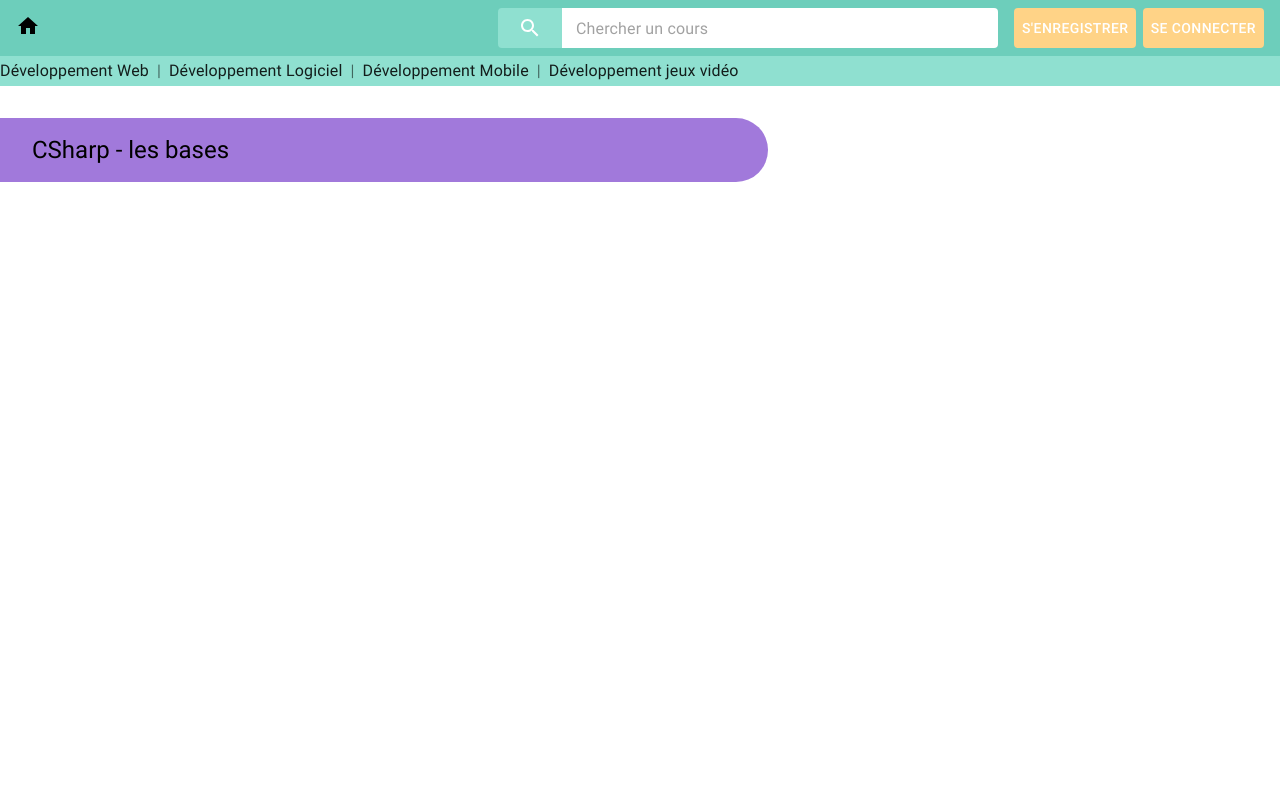
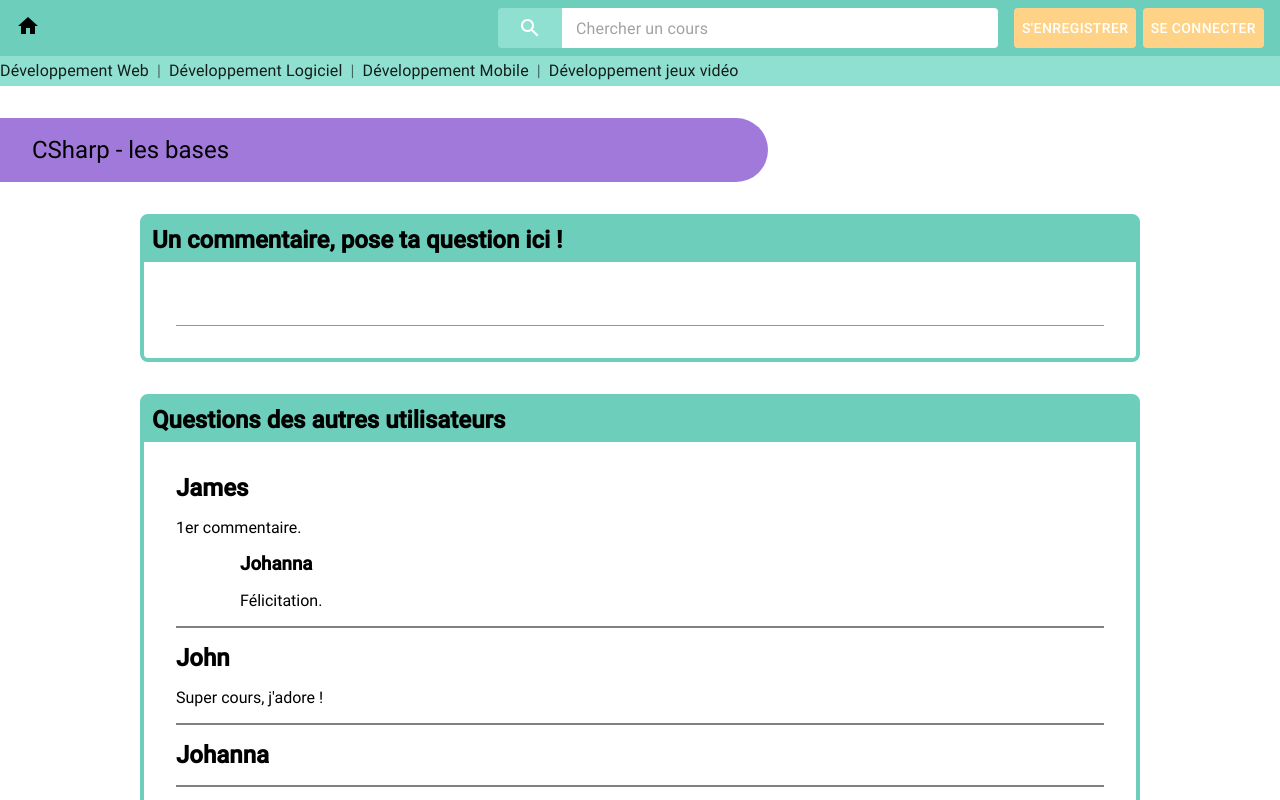
Before and after one commit to arkozor/courses-viewer-app, a Next.js app: page /course in a window 1280 px wide. Shown: the top 800 px of the page. Built offline with nearby package versions, Linux system fonts and the light colour scheme.

Commit message:
Add comments component

```diff
--- /dev/null
+++ b/components/CourseComments/index.tsx
@@ -0,0 +1,71 @@
+import { Input } from '@material-ui/core'
+import React from 'react'
+import classes from './style.module.scss'
+
+const CourseComments = (props: { comments: any[] }): JSX.Element => {
+
+    let commentList = [
+        {
+            author: "James",
+            body: "1er commentaire.",
+            answers: [
+                {
+                    author: "Johanna",
+                    body: "Félicitation."
+                },
+            ]
+        },
+        {
+            author: "John",
+            body: "Super cours, j'adore !",
+        },
+        {
+            author: "Johanna",
+            body: "",
+        },
+        {
+            author: "Jackie",
+            body: "khoezihaojdazp hoazhoi azhoi zoiah ozahoi azhoidhaz oiihdoai hd oahzoiz hozahdoidh aoizhd oiiazhoidh zoiifh oiahfoi."
+        },
+    ]
+
+    return (
+        <div className={classes.comments}>
+            <div className={classes.section}>
+                <div className={classes.sectionTitle}>
+                    <h2>Un commentaire, pose ta question ici !</h2>
+                </div>
+                <div className={classes.sectionBody}>
+                    <Input className={classes.input}></Input>
+                </div>
+            </div>
+            <div className={classes.section}>
+                <div className={classes.sectionTitle}>
+                    <h2>Questions des autres utilisateurs</h2>
+                </div>
+                <div className={classes.sectionBody}>
+                    {commentList.map( comment => (
+                        <div>
+                            <div className={classes.comment}>
+                                <h2>{comment.author}</h2>
+                                <p>{comment.body}</p>
+                                <div className={classes.anwers}>
+                                    {comment.answers?.map( answers => (
+                                        <div>
+                                            <div className={classes.answers}>
+                                                <h3>{answers.author}</h3>
+                                                <p>{answers?.body}</p>
+                                            </div>
+                                        </div>
+                                    ))}
+                                </div>
+                            </div>
+                        </div>
+                    ))}
+                </div>
+            </div>
+        </div>
+    )
+}
+
+export default CourseComments
--- /dev/null
+++ b/components/CourseComments/style.module.scss
@@ -0,0 +1,35 @@
+@import 'theme/theme';
+
+.comments {
+    margin: auto;
+    width: 1000px;
+    height: 100%;
+}
+
+.comment {
+    border-bottom: solid 2px grey;
+    margin-bottom: $spacing-md;
+}
+
+.anwers {
+    margin-left: 64px;
+}
+
+.section {
+    margin: $spacing-xl 0 $spacing-xl 0;
+    border: solid 4px $primary;
+    border-radius: 8px;
+    .sectionTitle {
+        padding: $spacing-sm;
+        background-color: $primary;
+    }
+    .sectionBody {
+        padding: $spacing-xl;
+    }
+    .input {
+        width: 100%;
+    }
+    h2, h3 {
+        margin: 0;
+    }
+}
--- a/pages/course/index.tsx
+++ b/pages/course/index.tsx
@@ -1,10 +1,14 @@
+import CourseComments from 'components/CourseComments'
 import CourseTitle from 'components/CourseTitle'
 import React from 'react'
 import classes from './style.module.scss'
 
 const Course = (): JSX.Element => {
     return (
-        <CourseTitle text="CSharp - les bases"></CourseTitle>
+        <div className={classes.comment}>
+            <CourseTitle text="CSharp - les bases"></CourseTitle>
+            <CourseComments comments={[]}></CourseComments>
+        </div>
     )
 }
 
```
